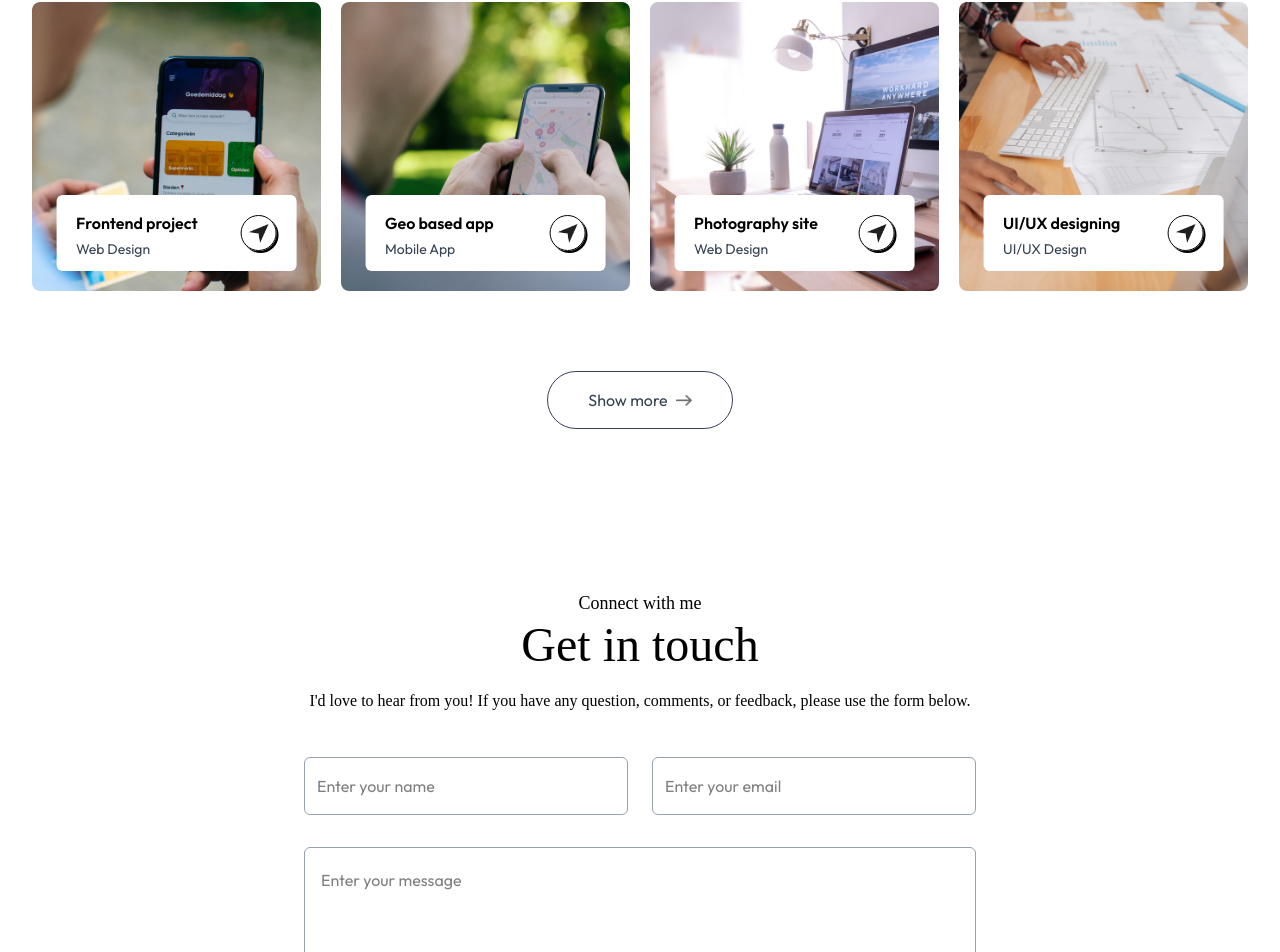
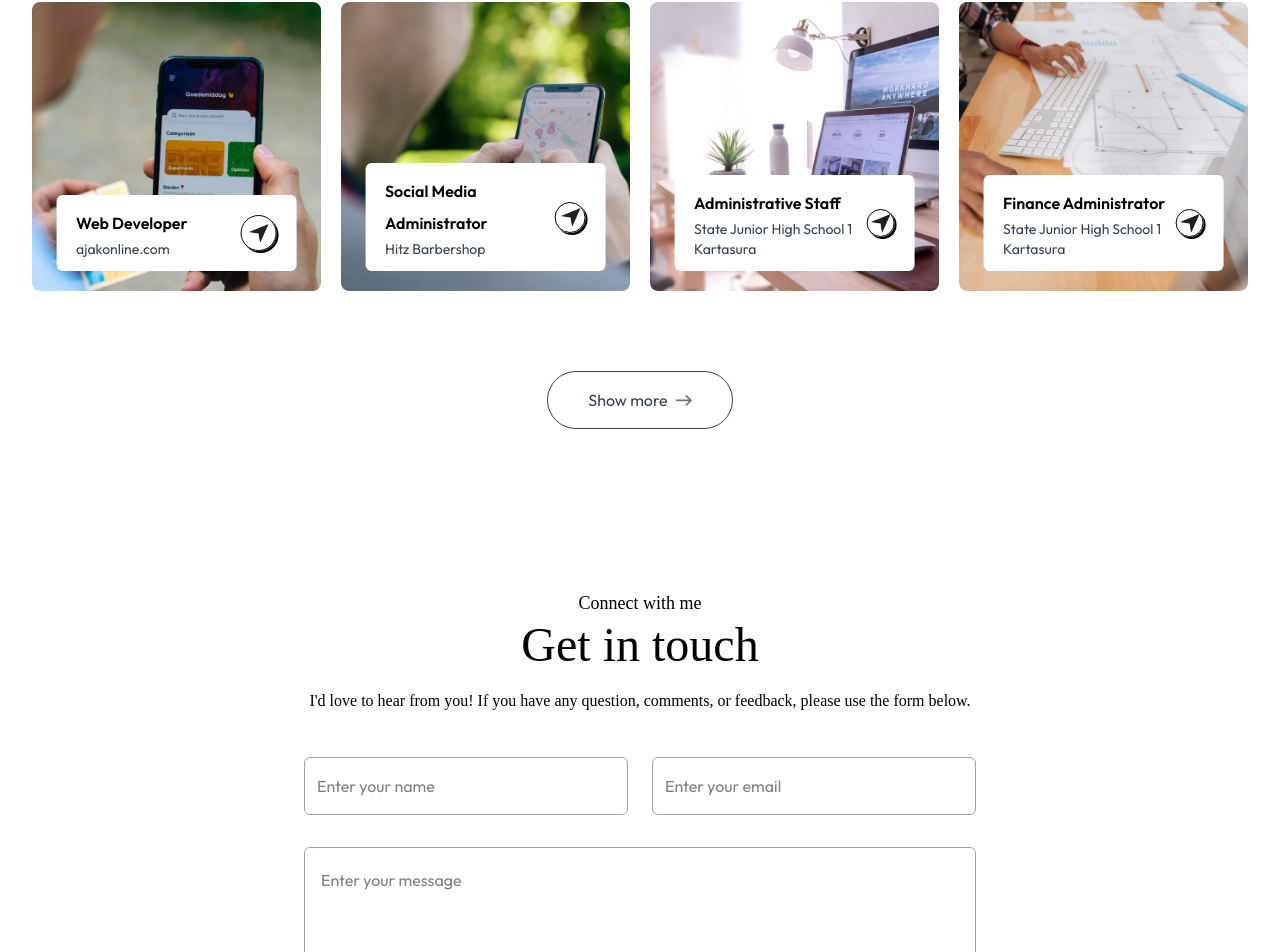
Before and after one commit to rendybp/my-portfolio, a Next.js app: page / in a window 1280 px wide. Shown: the part 2414-3366 px from the top of the page. Built offline with nearby package versions, Linux system fonts and the light colour scheme; a web font is replaced by a local one.

Commit message:
changing some work experience

```diff
--- a/assets/assets.js
+++ b/assets/assets.js
@@ -94,23 +94,23 @@ export const assets = {
 
 export const workData = [
     {
-        title: 'Frontend project',
-        description: 'Web Design',
+        title: 'Web Developer',
+        description: 'ajakonline.com',
         bgImage: '/work-1.png',
     },
     {
-        title: 'Geo based app',
-        description: 'Mobile App',
+        title: 'Social Media Administrator',
+        description: 'Hitz Barbershop',
         bgImage: '/work-2.png',
     },
     {
-        title: 'Photography site',
-        description: 'Web Design',
+        title: 'Administrative Staff',
+        description: 'State Junior High School 1 Kartasura',
         bgImage: '/work-3.png',
     },
     {
-        title: 'UI/UX designing',
-        description: 'UI/UX Design',
+        title: 'Finance Administrator',
+        description: 'State Junior High School 1 Kartasura',
         bgImage: '/work-4.png',
     },
 ]
```
